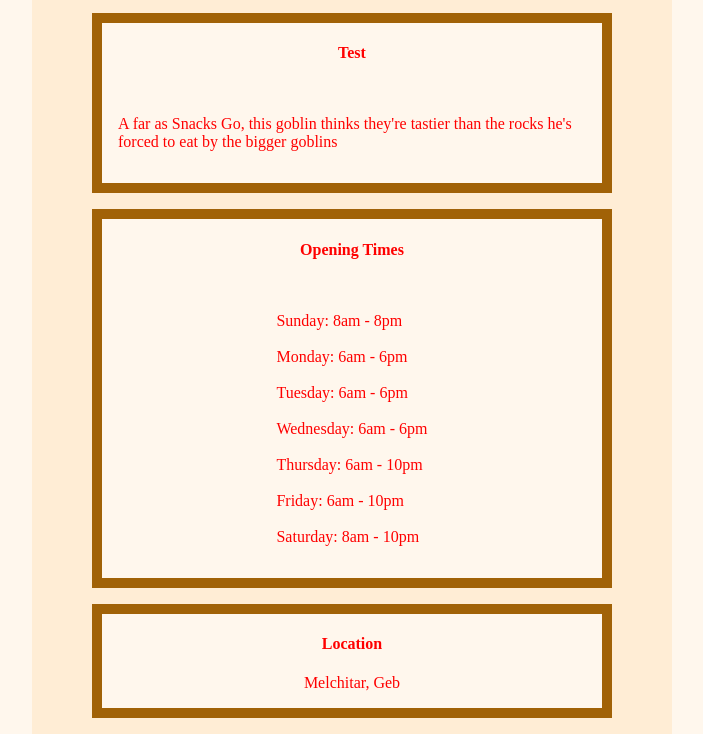
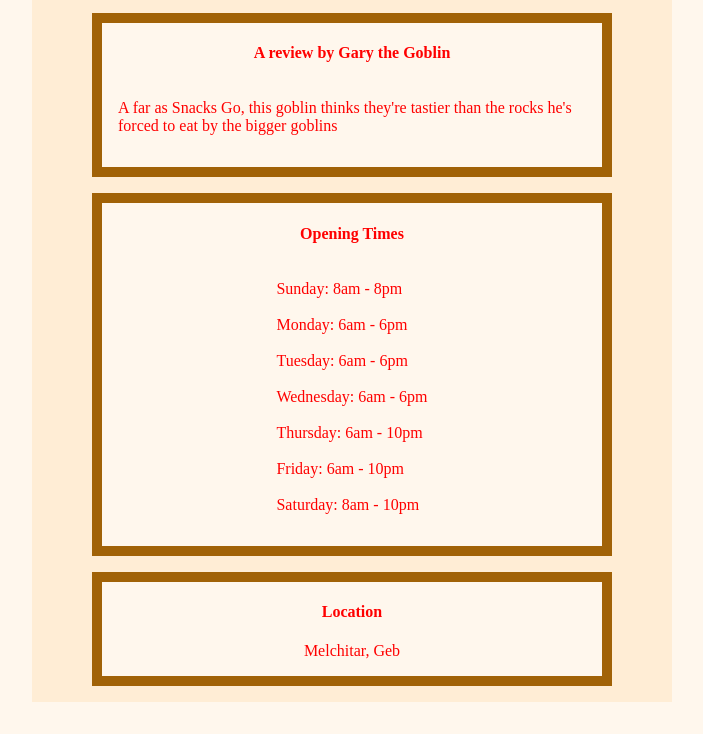
Before and after one commit to Jcait/restaurant-page, a website built with webpack: page src/index.html in a window 1280 px wide. Shown: the part 120-854 px from the top of the page, without its empty margins (288-991 px from the left). After the commit the page ends 822 px from the top, so only its background shows below. Built offline with nearby package versions, Linux system fonts and the light colour scheme.

Commit message:
SMall update

```diff
--- a/src/cardText.js
+++ b/src/cardText.js
@@ -4,7 +4,7 @@ export const firstTitle = (btn)  =>{
     const title = document.createElement("h4")
     switch(btn.innerText) {
         case "Home":
-            title.innerText = `Test`
+            title.innerText = `A review by Gary the Goblin`
             console.log(`This is in CardText ${btn}`)
             break;
         case "Menu":
--- a/src/index.js
+++ b/src/index.js
@@ -35,6 +35,6 @@ btn.forEach(button => {
         }
     })
 })
-
+homeBtn.disabled = true
 con.appendChild(home())
 con.appendChild(homeCards(homeBtn))
--- a/src/style.css
+++ b/src/style.css
@@ -49,6 +49,7 @@ nav {
 }
 
 p {
+    margin-top: auto;
     padding: 1rem;
 }
 
```
